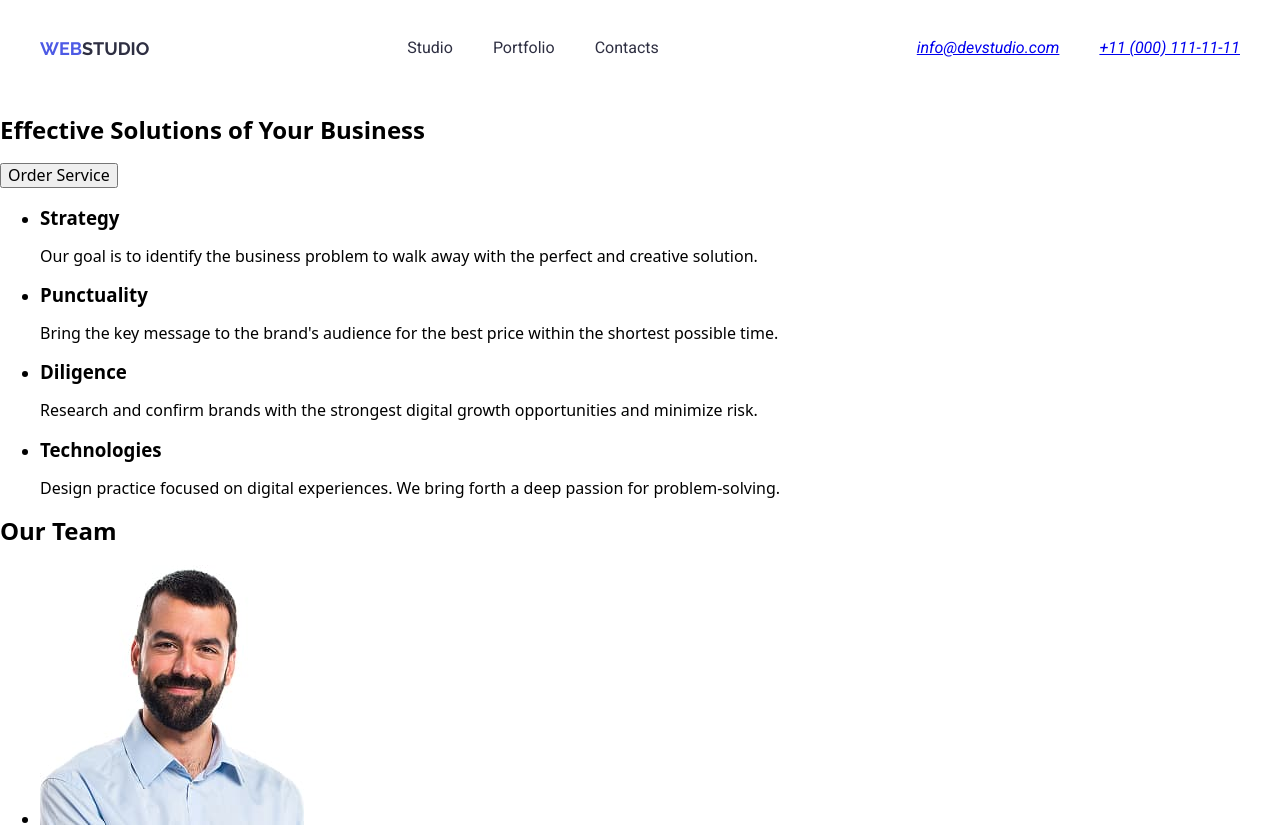
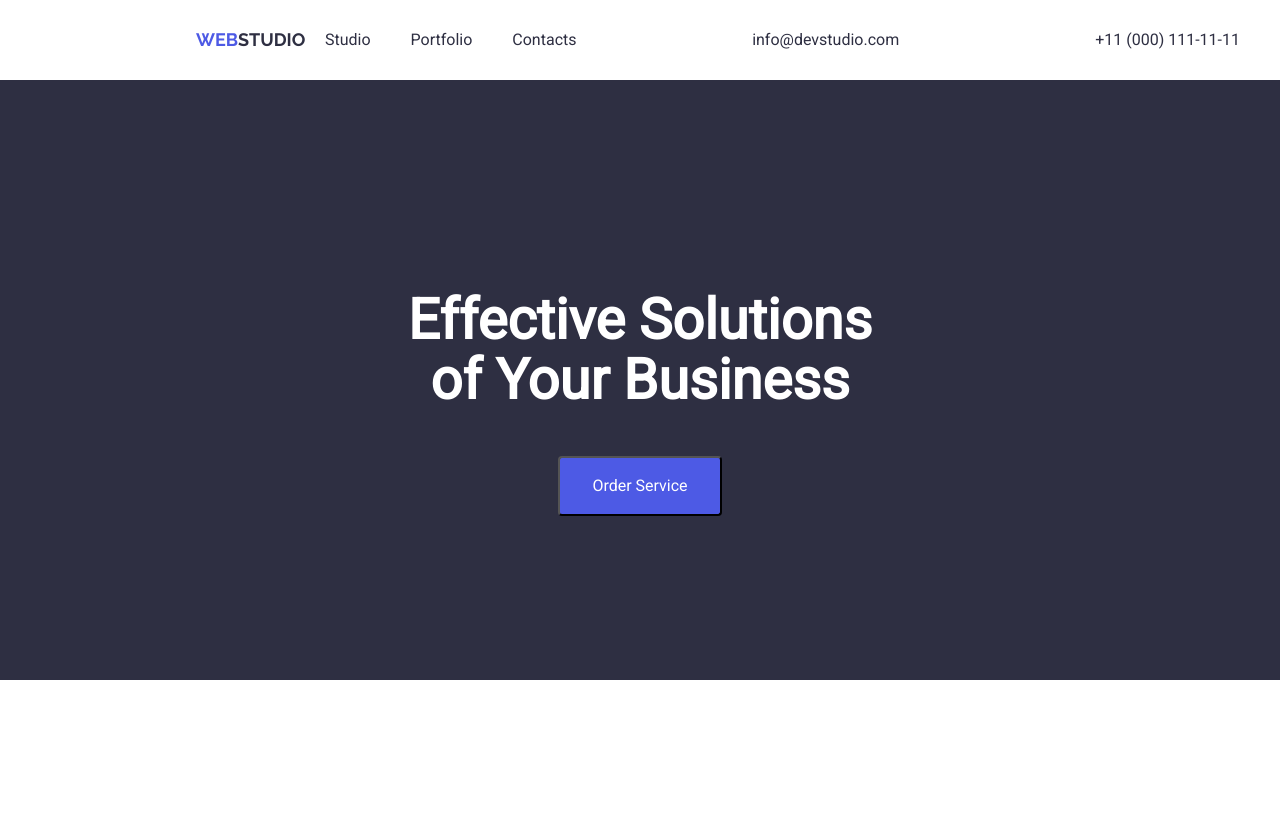
Before and after one commit to cemolik34/goit-markup-hw-02, a plain HTML site: page index.html in a window 1280 px wide. Shown: the top 828 px of the page. Drawn offline with nearby package versions, Linux system fonts and the light colour scheme.

Commit message:
Refactor CSS styles and update HTML structure for improved layout and design

```diff
--- a/css/styles.css
+++ b/css/styles.css
@@ -4,8 +4,9 @@
     font-weight: bold;
     color: #4D5AE5;
     font-size: 18px;
-    line-height: 21px;
-    letter-spacing: 3%;;
+    line-height: 1.17px;
+    letter-spacing: 3%;
+    margin-left: 156px;
 }
 
 .studiotext
@@ -15,22 +16,25 @@
     font-weight: bold;
     color: #2E2F42;
     font-size: 18px;
-    line-height: 21px;
+    line-height: 1.17;
     letter-spacing: 3%;
 }
 .header {
     display: flex;
     justify-content: space-between;
     align-items: center;
-    padding: 20px 40px;
+    padding:  40px;
     background-color: white;
+    height: 72px;
+
+
 }
 .header ul {
 
     list-style-type: none;
     font-weight: medium;
     gap: 40px;
-    line-height: 24px;
+    line-height: 1.5;
     font-size: 16px;
     color: #2E2F42;
     display: flex;
@@ -46,3 +50,101 @@ nav a {
 
 
 }
+
+.address a {
+    font-family: Roboto, sans-serif;
+    font-size: 16px;
+    line-height: 1.5;
+    color: #2E2F42;
+    padding-left: 156px;
+    text-decoration-line: none;
+    font-style: normal;
+
+}
+
+
+.hero {
+    background-color: #2E2F42;
+    display: flex;
+    flex-direction: column;
+    align-items: center;
+    justify-content: center;
+    height: 600px;
+}
+
+h1 {
+    font-family: Roboto, sans-serif;
+    font-weight: bold;
+    font-size: 56px;
+    line-height: 60px;
+    letter-spacing: 2%;
+    color: #FFFFFF;
+    width: 496px;
+    height: 1,07;
+    text-align: center;
+
+}
+
+.herobutton {
+    background-color: #4D5AE5;
+    border-radius: 4px;
+    color: #FFFFFF;
+    font-family: Roboto, sans-serif;
+    font-size: 16px;
+    line-height: 1.5;
+    letter-spacing: 3%;
+    padding: 16px 32px;
+
+}
+
+.herobutton:hover {
+    background-color: #404bbf;
+    cursor: pointer;
+}
+
+body {
+    font-family: Roboto, sans-serif;
+    line-height: 1.5;
+    font-size: 16px;
+    letter-spacing: 2%;
+
+}
+
+h2 {
+    font-family: Roboto, sans-serif;
+    font-weight: bold;
+    font-size: 36px;
+    letter-spacing: 2%;
+    text-align: center;
+}
+
+h3 {
+    font-family: Roboto, sans-serif;
+    font-weight: medium;
+    font-size: 20px;
+    letter-spacing: 2%;
+}
+
+.values {
+    list-style-type: none;
+    display: flex;
+    justify-content: space-between;
+    align-items: center;
+    padding: 40px;
+    background-color: white;
+    padding: 120px 24px 120px 24px;
+}
+
+.team-section {
+    background-color: #F4F4FD;
+    padding: 120px 24px 72px;
+}
+
+.team{
+    list-style-type: none;
+    display: flex;
+    flex-wrap: wrap;
+    gap: 24px;
+    align-items: center;
+    text-align: center;
+}
--- a/index.html
+++ b/index.html
@@ -31,7 +31,7 @@
       </nav>
       <!--Navigasyon bitti-->
       <!--Adres-->
-      <address>
+      <address class="address">
         <ul>
           <li>
             <a href="mailto:info@devstudio.com">info@devstudio.com</a>
@@ -44,14 +44,14 @@
       <!--Adres bitti-->
     </header>
     <main>
-      <section>
+      <section class="hero">
         <!--Hero-->
         <h1>Effective Solutions of Your Business</h1>
-        <button type="button">Order Service</button>
+        <button type="button" class="herobutton">Order Service</button>
         <!--Hero bitti-->
       </section>
       <section>
-      <ul>
+      <ul class="values">
         <li>
             <h3>Strategy</h3>
             <p>
@@ -82,9 +82,10 @@
         </li>
       </ul>
       </section>
-      <section>
+      <!--section2-->
+      <section class="team-section">
         <h2>Our Team</h2>
-        <ul>
+        <ul class="team">
           <li>
             <div>
               <img
```
